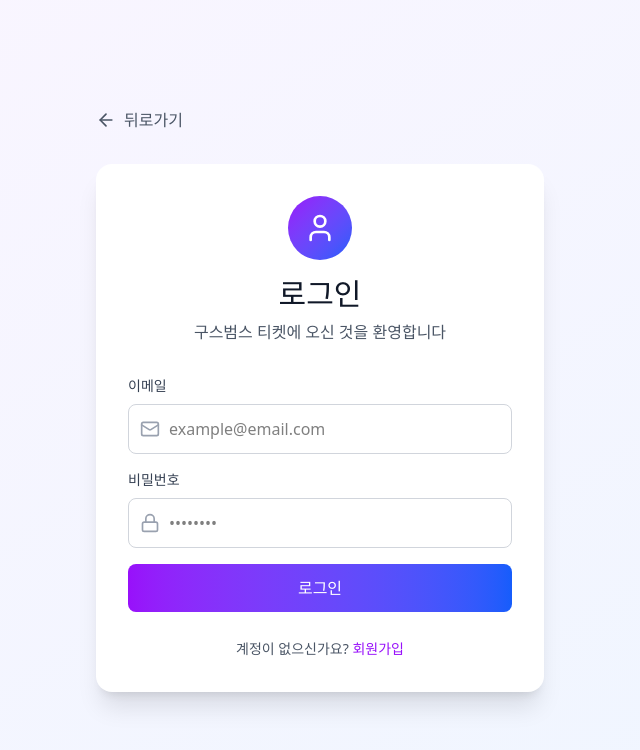
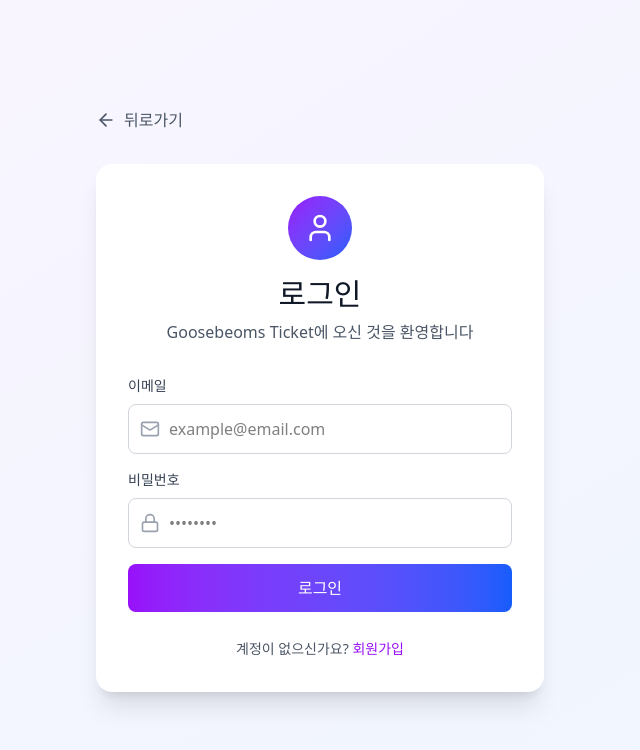
Before and after one commit to Young-BLUE/goosebeoms-ticketing, a React (Vite) app: page /login in a window 1280 px wide. Shown: the top 750 px of the page, without its empty margins (320-960 px from the left). Built offline with nearby package versions, Linux system fonts and the light colour scheme.

Commit message:
이미지 표기 빈틈 없이 꽉채우게 수정

```diff
--- a/src/components/EventCouponModal.tsx
+++ b/src/components/EventCouponModal.tsx
@@ -146,7 +146,7 @@ export function EventCouponModal({ event, shows, onClose, onClaim }: EventCoupon
                                                 <img
                                                     src={show.image}
                                                     alt={show.title}
-                                                    className="w-10 h-14 sm:w-12 sm:h-16 object-cover rounded flex-shrink-0"
+                                                    className="w-10 sm:w-12 aspect-[2/3] object-cover rounded flex-shrink-0"
                                                 />
                                                 <div className="flex-1 min-w-0">
                                                     <div className="text-xs sm:text-sm text-gray-900 truncate">{show.title}</div>
--- a/src/components/LoginPage.tsx
+++ b/src/components/LoginPage.tsx
@@ -67,8 +67,8 @@ export function LoginPage({ onLogin, onBack }: LoginPageProps) {
             </h1>
             <p className="text-gray-600 text-sm sm:text-base">
               {isSignUp
-                ? '구스범스 티켓의 새로운 회원이 되어보세요'
-                : '구스범스 티켓에 오신 것을 환영합니다'}
+                ? 'Goosebeoms Ticket의 새로운 회원이 되어보세요'
+                : 'Goosebeoms Ticket에 오신 것을 환영합니다'}
             </p>
           </div>
 
--- a/src/components/MainPage.tsx
+++ b/src/components/MainPage.tsx
@@ -49,7 +49,7 @@ export function MainPage({
             <div className="flex items-center gap-1.5 sm:gap-2">
               <Ticket className="w-6 h-6 sm:w-8 sm:h-8 text-purple-600 flex-shrink-0" />
               <h1 className="text-purple-600 text-base sm:text-lg md:text-xl lg:text-2xl whitespace-nowrap">
-                구스범스 티켓
+                Goosebeoms Ticket
               </h1>
             </div>
 
@@ -158,7 +158,7 @@ export function MainPage({
                 onClick={() => onShowClick(show.id)}
                 className="bg-white rounded-xl overflow-hidden shadow-md hover:shadow-xl transition-all cursor-pointer group"
               >
-                <div className="relative h-64 sm:h-72 md:h-80 overflow-hidden">
+                <div className="relative aspect-[2/3] overflow-hidden">
                   <ImageWithFallback
                     src={show.posterUrl}
                     alt={show.title}
@@ -200,7 +200,7 @@ export function MainPage({
         <div className="max-w-7xl mx-auto px-4 sm:px-6">
           <div className="grid grid-cols-1 sm:grid-cols-2 md:grid-cols-3 gap-6 sm:gap-8">
             <div>
-              <h4 className="text-white mb-3 sm:mb-4 text-base sm:text-lg">구스범스 티켓</h4>
+              <h4 className="text-white mb-3 sm:mb-4 text-base sm:text-lg">Goosebeoms Ticket</h4>
               <p className="text-xs sm:text-sm">
                 최고의 공연을 가장 편리하게
                 <br />
@@ -225,7 +225,7 @@ export function MainPage({
             </div>
           </div>
           <div className="border-t border-gray-800 mt-6 sm:mt-8 pt-6 sm:pt-8 text-xs sm:text-sm text-center">
-            © 2024 구스범스 티켓. All rights reserved.
+            © 2024 Goosebeoms Ticket. All rights reserved.
           </div>
         </div>
       </footer>
--- a/src/components/ShowDetailPage.tsx
+++ b/src/components/ShowDetailPage.tsx
@@ -53,11 +53,13 @@ export function ShowDetailPage({
         <div className="grid lg:grid-cols-2 gap-6 sm:gap-8 lg:gap-12">
           {/* 포스터 */}
           <div className="lg:sticky lg:top-24 self-start">
-            <ImageWithFallback
-              src={show.posterUrl}
-              alt={show.title}
-              className="w-full rounded-xl sm:rounded-2xl shadow-lg sm:shadow-2xl"
-            />
+            <div className="w-full aspect-[2/3] rounded-xl sm:rounded-2xl shadow-lg sm:shadow-2xl overflow-hidden">
+              <ImageWithFallback
+                src={show.posterUrl}
+                alt={show.title}
+                className="w-full h-full object-cover"
+              />
+            </div>
           </div>
 
           {/* 상세 정보 */}
```
